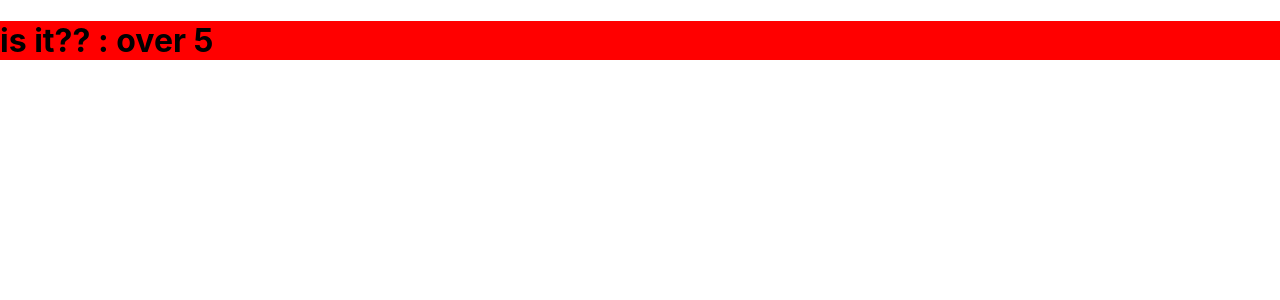
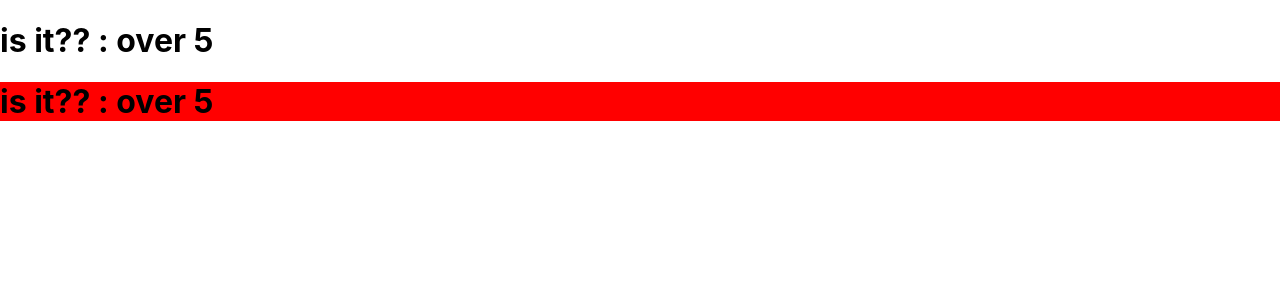
Before and after one commit to chang1025/test-app, a React (Create React App) app: page / in a window 1280 px wide. Shown: the top 300 px of the page. Built offline with nearby package versions, Linux system fonts and the light colour scheme.

Commit message:
not assignment

```diff
--- a/src/index.js
+++ b/src/index.js
@@ -15,7 +15,7 @@ const temp_number = 6;
 // const myElement = <div>I Love JSX!</div>
 // const myElement2 = React.createElement('h1', {}, 'I do not use JSX!');
 // const myElement3 = <h1>React is {5 + 5} times better with JSX</h1>;
-// const myElement5 = <h1> is it?? : {temp_number > 5 ? "over 5" : "under or equal 5"}</h1>;
+const myElement5 = <h1> is it?? : {temp_number > 5 ? "over 5" : "under or equal 5"}</h1>;
 const myElement6 = <h1 style={{ backgroundColor: "red" }}>is it?? : {temp_number > 5 ? "over 5" : "under or equal 5"}</h1>;
 const root = ReactDOM.createRoot(document.getElementById('root'));
 // root.render(
@@ -24,7 +24,12 @@ const root = ReactDOM.createRoot(document.getElementById('root'));
 //   </React.StrictMode>
 // );
 //root.render(myElement);
-root.render(myElement6);
+root.render(
+  <>
+    {myElement5}
+    {myElement6}
+  </>
+);
 
 // If you want to start measuring performance in your app, pass a function
 // to log results (for example: reportWebVitals(console.log))
```
